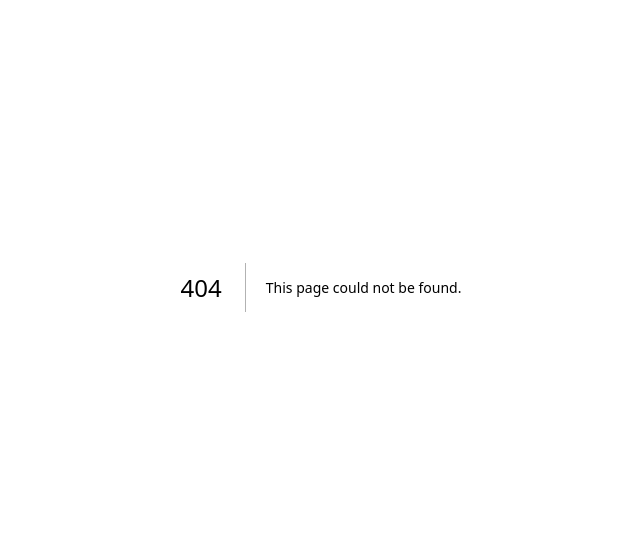
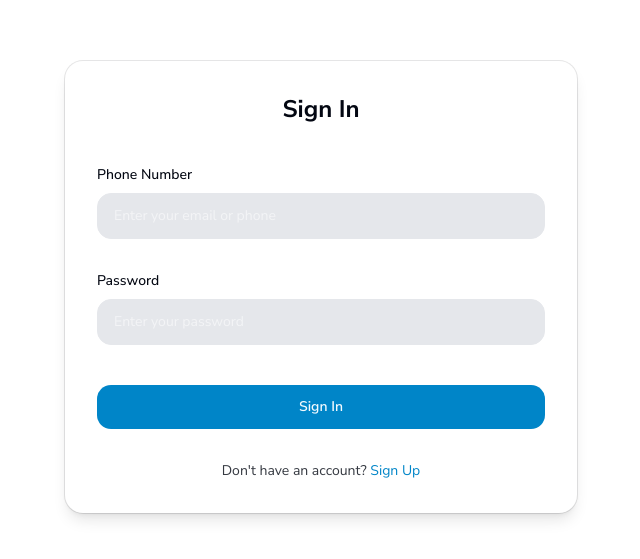
Before and after one commit to codebyjihad/VoiceNest, a Next.js app: page /sign_in in a window 1280 px wide. Before the commit this address had no page. Shown: the part 113-672 px from the top of the page, without its empty margins (319-959 px from the left). Built offline with nearby package versions, Linux system fonts and the light colour scheme.

Commit message:
Feat: Navbar and Sign in section

```diff
--- a/app/page.tsx
+++ b/app/page.tsx
@@ -1,5 +1,12 @@
-import { ComponentExample } from "@/components/component-example";
+import Navbar from '@/components/Navbar'
+import React from 'react'
 
-export default function Page() {
-return <ComponentExample />;
+const page = () => {
+  return (
+    <>
+       <Navbar/>
+    </>
+  )
 }
+
+export default page
--- /dev/null
+++ b/app/sign_in/page.tsx
@@ -0,0 +1,55 @@
+import { Card, CardHeader } from '@/components/ui/card';
+import React from 'react';
+
+const Page = () => {
+  return (
+    <div className="flex justify-center items-center min-h-screen bg-background text-foreground transition-colors duration-300 px-4">
+      <Card className="w-full max-w-lg bg-card shadow-lg rounded-xl p-8">
+        <CardHeader className="text-2xl font-bold mb-6 text-center">Sign In</CardHeader>
+
+        <div className="mb-4">
+          <label
+            htmlFor="email"
+            className="block text-sm font-medium mb-2"
+          >
+             Phone Number
+          </label>
+          <input
+            type='number'
+            id="phone"
+            placeholder="Enter your email or phone"
+            className="w-full px-4 py-3 border border-border rounded-lg bg-input text-foreground placeholder:text-muted focus:outline-none focus:ring-2 focus:ring-ring transition-colors"
+          />
+        </div>
+
+        <div className="mb-6">
+          <label
+            htmlFor="password"
+            className="block text-sm font-medium mb-2"
+          >
+            Password
+          </label>
+          <input
+            type="password"
+            id="password"
+            placeholder="Enter your password"
+            className="w-full px-4 py-3 border border-border rounded-lg bg-input text-foreground placeholder:text-muted focus:outline-none focus:ring-2 focus:ring-ring transition-colors"
+          />
+        </div>
+
+        <button className="w-full py-3 bg-accent text-primary-foreground rounded-lg font-semibold hover:bg-accent/90 transition-colors cursor-pointer">
+          Sign In
+        </button>
+
+        <p className="text-center text-sm text-foreground/80 mt-4">
+          Don't have an account?{' '}
+          <a href="#" className="text-accent hover:underline">
+            Sign Up
+          </a>
+        </p>
+      </Card>
+    </div>
+  );
+};
+
+export default Page;
--- /dev/null
+++ b/components/Navbar.tsx
@@ -0,0 +1,45 @@
+'use client';
+
+import Link from 'next/link';
+import React from 'react';
+import { navData } from './data/navData';
+import { Button } from './ui/button';
+
+const Navbar = () => {
+  return (
+    <header className="bg-gray-200 dark:bg-black text-primary-foreground border-b border-border shadow-sm transition-colors duration-300">
+      <nav className="container mx-auto flex items-center justify-between p-3">
+
+        <Link
+          href="/"
+          className="text-2xl font-bold tracking-tight text-foreground hover:opacity-90 transition-opacity"
+        >
+          Ring<span className="text-accent">Central</span>
+        </Link>
+
+
+        <ul className="flex items-center gap-6">
+          {navData.map((item) => (
+            <li key={item.id}>
+              <Link
+                href={item.path}
+                className="text-foreground  hover:text-primary font-medium transition-colors duration-200"
+              >
+                {item.name}
+              </Link>
+            </li>
+          ))}
+        </ul>
+
+
+        <Link href="/sign_in" className="ml-4">
+          <Button className='cursor-pointer'>
+            Sign Up
+          </Button>
+        </Link>
+      </nav>
+    </header>
+  );
+};
+
+export default Navbar;
--- /dev/null
+++ b/components/data/navData.ts
@@ -0,0 +1,12 @@
+
+type Navdata = {
+    id:number,
+    name:string,
+    path:string
+}
+
+export const navData:Navdata[] = [
+    {id:1 , name:'Home' , path:'/'},
+    {id:2 , name:'Features', path:'/features'},
+    {id:3 , name:'About Us', path:'/about_us'},
+]
```
